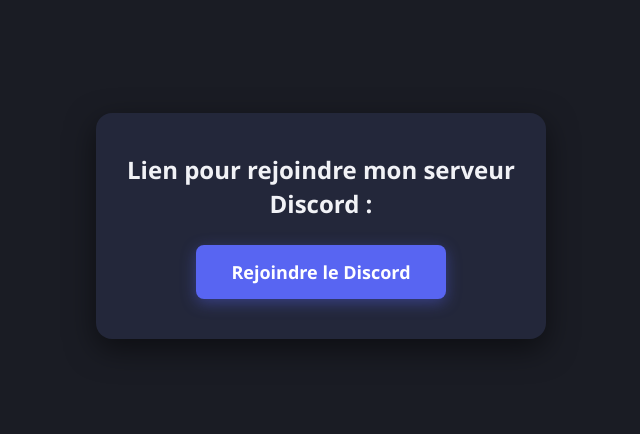
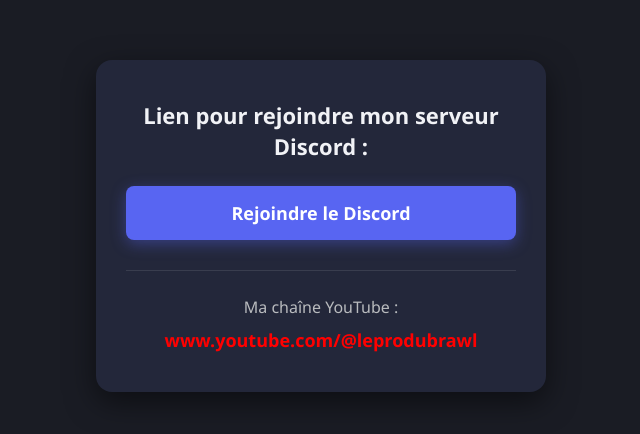
Before and after one commit to titou579/page-web-de-mon-discord, a website: page public/index.html in a window 1280 px wide. Shown: the part 174-608 px from the top of the page, without its empty margins (319-959 px from the left). Drawn offline with Linux system fonts and the light colour scheme.

Commit message:
index.html

```diff
--- a/public/index.html
+++ b/public/index.html
@@ -33,7 +33,7 @@
         }
 
         h1 {
-            font-size: 24px;
+            font-size: 22px;
             margin-bottom: 25px;
             color: #f1f2f6;
             line-height: 1.4;
@@ -50,6 +50,8 @@
             border-radius: 8px;
             transition: all 0.3s ease;
             box-shadow: 0 4px 15px rgba(88, 101, 242, 0.4);
+            margin-bottom: 30px;
+            width: 100%;
         }
 
         .btn-discord:hover {
@@ -58,8 +60,30 @@
             box-shadow: 0 6px 20px rgba(88, 101, 242, 0.6);
         }
 
-        .btn-discord:active {
-            transform: translateY(-1px);
+        .divider {
+            height: 1px;
+            background: rgba(255, 255, 255, 0.1);
+            margin-bottom: 25px;
+        }
+
+        .youtube-section {
+            font-size: 16px;
+            color: #b9bbbe;
+        }
+
+        .youtube-link {
+            display: inline-block;
+            margin-top: 10px;
+            color: #FF0000;
+            text-decoration: none;
+            font-weight: bold;
+            font-size: 18px;
+            transition: color 0.2s ease;
+        }
+
+        .youtube-link:hover {
+            color: #ff3333;
+            text-decoration: underline;
         }
     </style>
 </head>
@@ -70,6 +94,15 @@
         <a href="https://discord.gg/cpBwvUMeY" target="_blank" class="btn-discord">
             Rejoindre le Discord
         </a>
+
+        <div class="divider"></div>
+
+        <div class="youtube-section">
+            <p>Ma chaîne YouTube :</p>
+            <a href="https://www.youtube.com/@leprodubrawl" target="_blank" class="youtube-link">
+                www.youtube.com/@leprodubrawl
+            </a>
+        </div>
     </div>
 
 </body>
```
